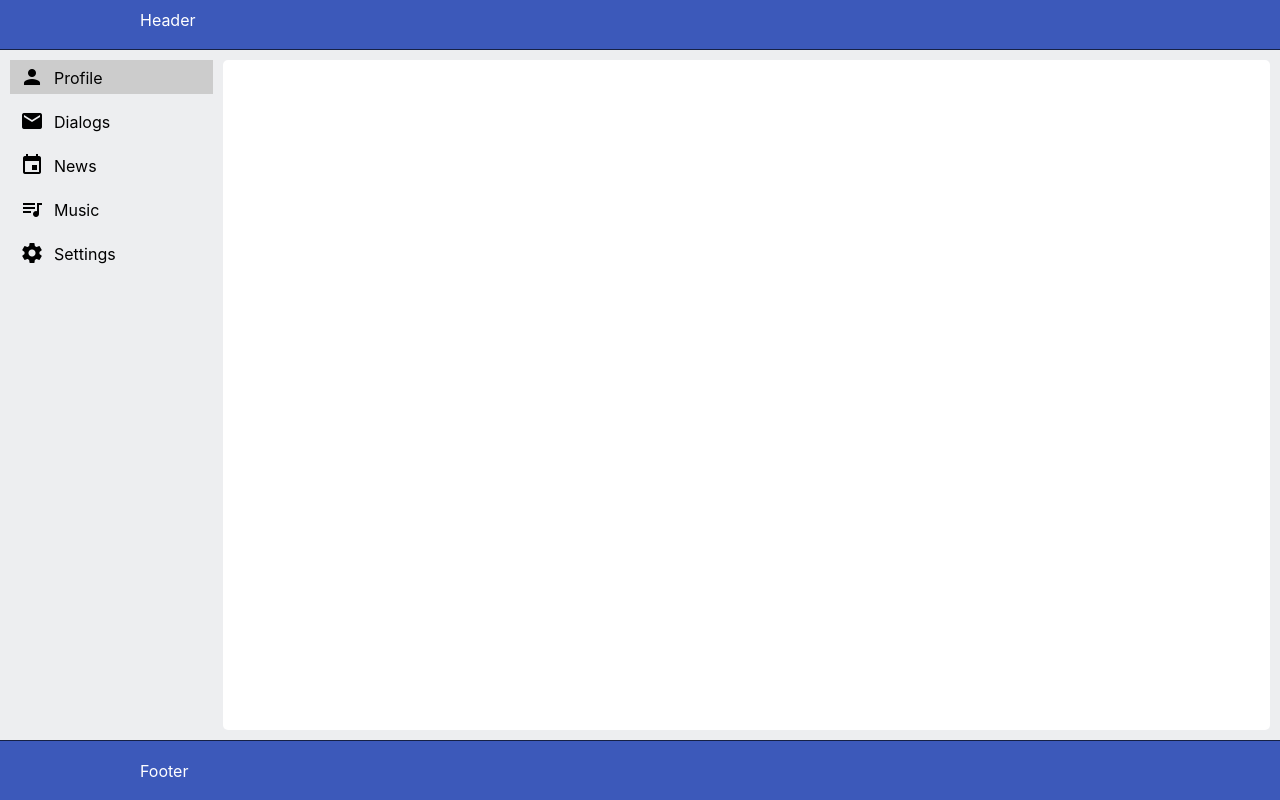
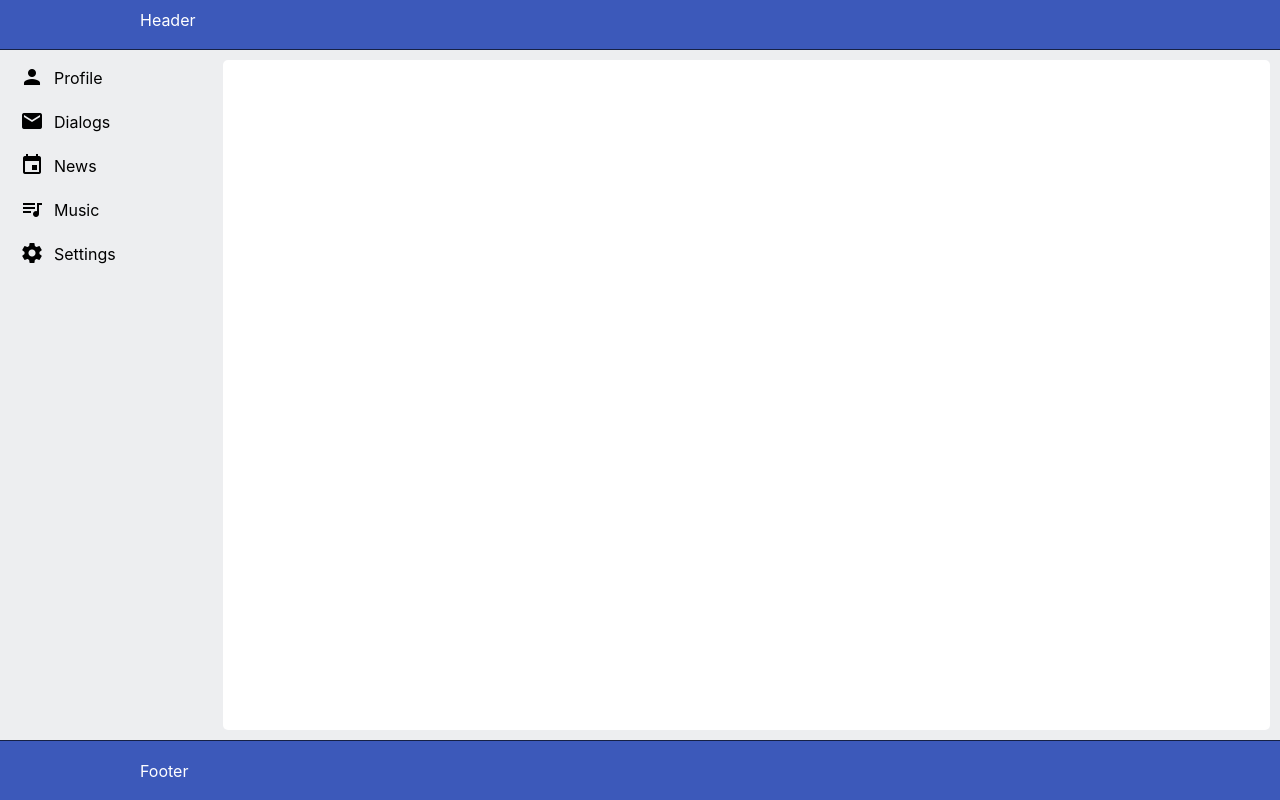
Before and after one commit to vadimnevinskiy/kama, a React (Create React App) app: page / in a window 1280 px wide. Built offline with nearby package versions, Linux system fonts and the light colour scheme.

Commit message:
L#20 NavLink: Added NavLink component to Navbar

```diff
--- a/src/components/Navbar/Navbar.jsx
+++ b/src/components/Navbar/Navbar.jsx
@@ -1,29 +1,34 @@
 import React from 'react';
 import classes from './Navbar.module.css';
+import {NavLink} from "react-router-dom";
 
 const Navbar = () => {
     return (
         <nav className={classes.navbar}>
-            <a href="/profile" className={`${classes.navbar__item} ${classes.navbar__item_active}`}>
+            {/*<NavLink to="/profile" className={`${classes.navbar__item} ${classes.navbar__item_active}`}>*/}
+            {/*    <span className={`${classes.icon} material-icons`}>person</span>*/}
+            {/*    Profile*/}
+            {/*</NavLink>*/}
+            <NavLink to="/profile" className={classes.navbar__item} activeClassName={classes.active}>
                 <span className={`${classes.icon} material-icons`}>person</span>
                 Profile
-            </a>
-            <a href="/dialogs" className={classes.navbar__item}>
+            </NavLink>
+            <NavLink to="/dialogs" className={classes.navbar__item} activeClassName={classes.active}>
                 <span className={`${classes.icon} material-icons`}>mail</span>
                 Dialogs
-            </a>
-            <a href="/news" className={classes.navbar__item}>
+            </NavLink>
+            <NavLink to="/news" className={classes.navbar__item} activeClassName={classes.active}>
                 <span className={`${classes.icon} material-icons`}>event</span>
                 News
-            </a>
-            <a href="/music" className={classes.navbar__item}>
+            </NavLink>
+            <NavLink to="/music" className={classes.navbar__item} activeClassName={classes.active}>
                 <span className={`${classes.icon} material-icons`}>queue_music</span>
                 Music
-            </a>
-            <a href="/settings" className={classes.navbar__item}>
+            </NavLink>
+            <NavLink to="/settings" className={classes.navbar__item} activeClassName={classes.active}>
                 <span className={`${classes.icon} material-icons`}>settings</span>
                 Settings
-            </a>
+            </NavLink>
         </nav>
     );
 }
--- a/src/components/Navbar/Navbar.module.css
+++ b/src/components/Navbar/Navbar.module.css
@@ -8,14 +8,17 @@
     margin: 0px 0px 10px 0px;
     text-decoration: none;
     color: #000000;
+    transition: all 0.2s;
+}
+.active{
+    background-color: #cccccc;
+    cursor: auto;
 }
 .navbar__item:hover{
     background-color: #cccccc;
 }
-.navbar__item_active{
-    background-color: #cccccc;
-    cursor: auto;
-}
+.navbar__item_active{}
+
 .icon{
     vertical-align: -5px;
     margin-right: 10px;
```
Also changed, not shown: 1 other file (tests, documents, lock files or other folders).
